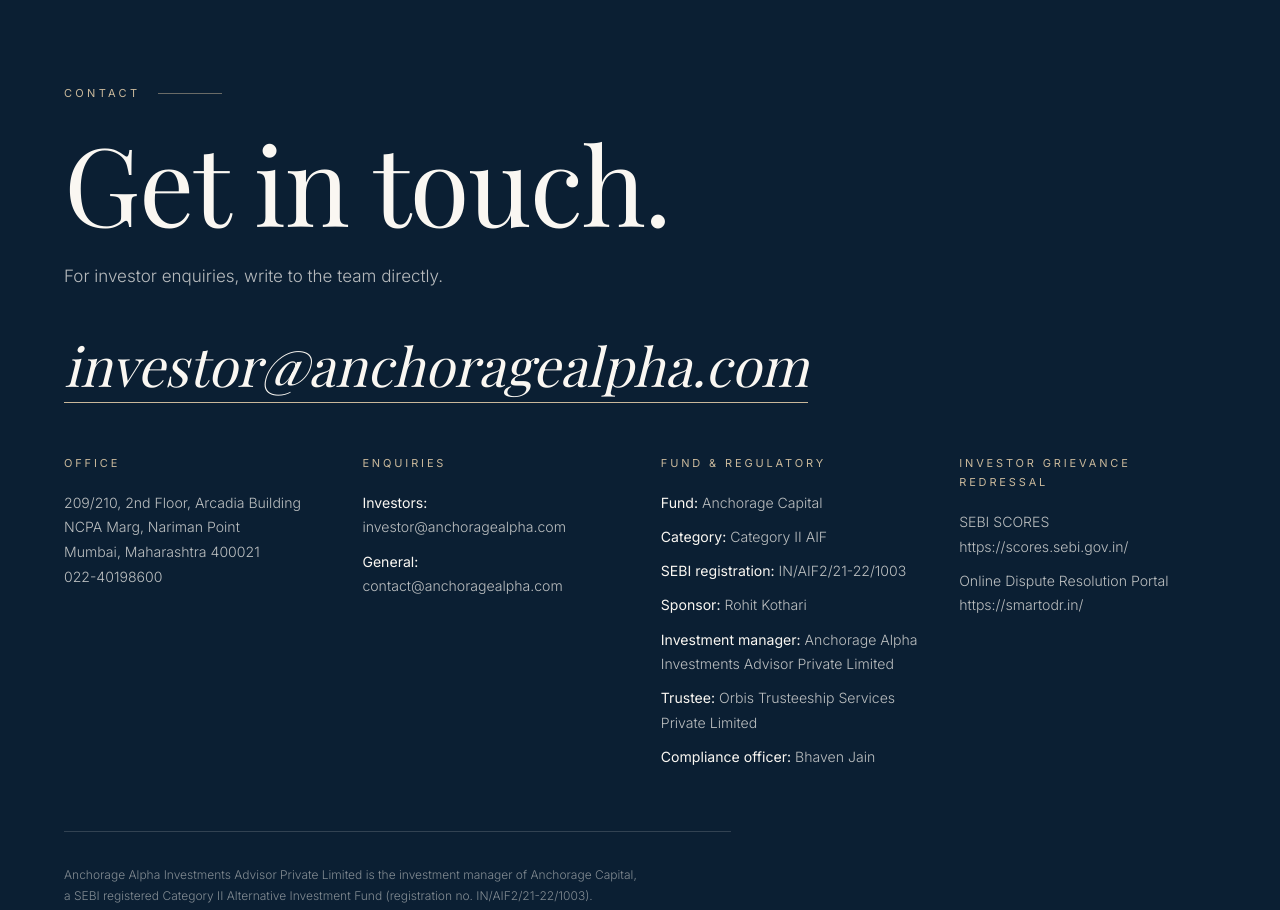
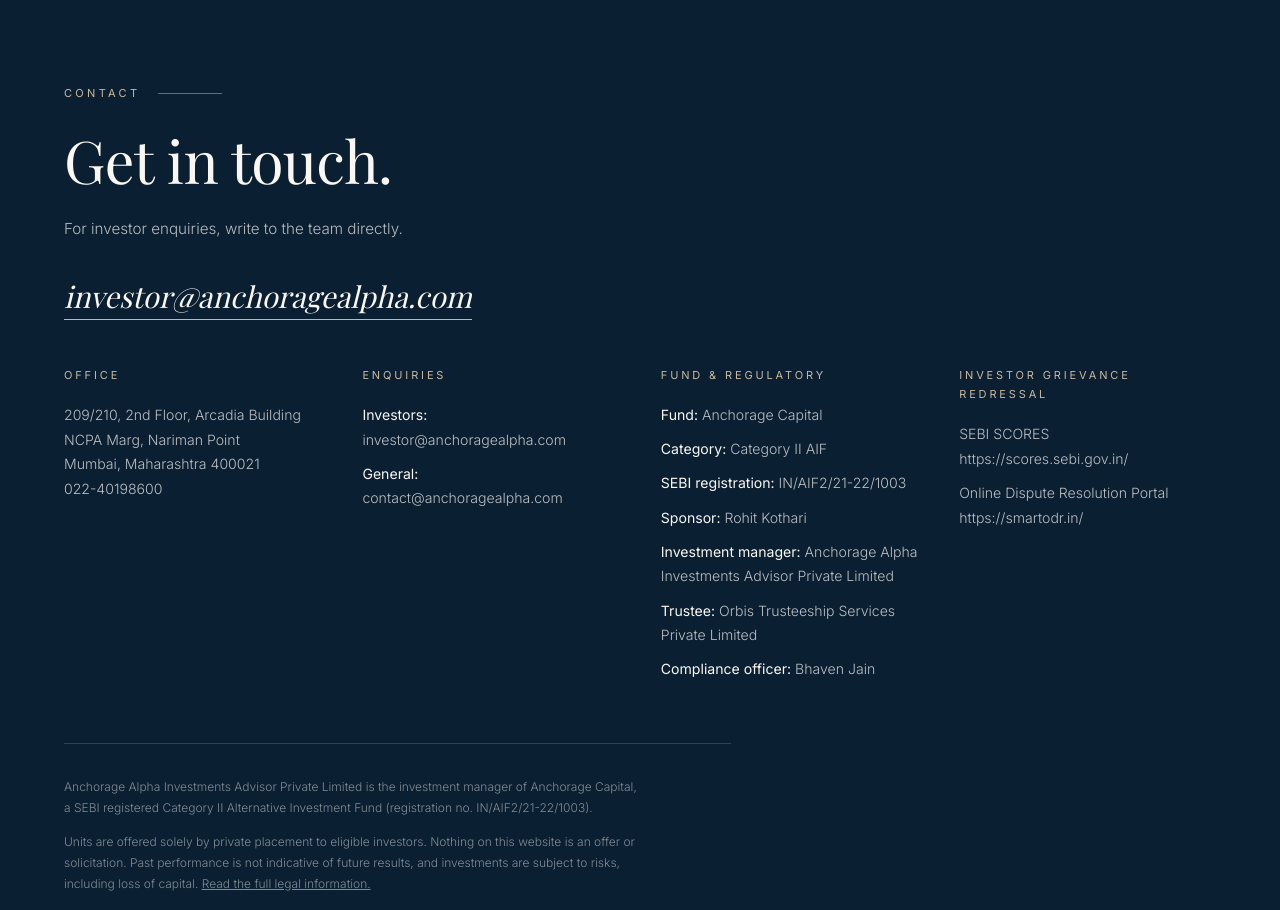
Before and after one commit to adityaanand1101/anchorage-alpha, a React (Vite) app: page / in a window 1280 px wide. Shown: the part 8480-9390 px from the top of the page. Built offline with nearby package versions, Linux system fonts and the light colour scheme; a web font is replaced by a local one.

Commit message:
Reduce contact heading, lede and email type sizes

```diff
--- a/src/styles.css
+++ b/src/styles.css
@@ -45,7 +45,7 @@
 .label i{height:1px;width:0;background:currentColor;opacity:.5;transition:width 1.4s .2s cubic-bezier(.65,0,.2,1)}.label.in i{width:64px}
 .dark .label{color:var(--sand)}
 .h1,.h2,.h3{font-family:var(--serif);font-weight:400;letter-spacing:-.012em;line-height:1.08}
-.h2{font-size:clamp(2.2rem,4.6vw,4rem);max-width:15ch}.h1{font-size:clamp(3rem,8.5vw,8rem);line-height:1}.h3{font-size:clamp(1.8rem,3vw,2.6rem)}
+.h2{font-size:clamp(2.2rem,4.6vw,4rem);max-width:15ch}.h1{font-size:clamp(2.1rem,4.6vw,3.8rem);line-height:1.08}.h3{font-size:clamp(1.8rem,3vw,2.6rem)}
 .lede,.body{margin-top:1.5rem;max-width:54ch;font-size:1.0625rem;line-height:1.8;color:var(--ink)}.dark .lede{color:rgba(250,247,242,.72)}
 .sub-h{margin-top:1.4rem;font:italic 400 1.35rem/1.4 var(--serif);color:var(--ocean)}
 .note{margin-top:1.8rem;max-width:80ch;font-size:.75rem;line-height:1.7;color:var(--mist)}.note.first{margin:0 0 1.5rem}
@@ -207,7 +207,8 @@
 @media(max-width:560px){.faq-list{margin-right:0}.tabs{gap:34px}.tabs button{font-size:16px}}
 
 /* contact */
-.mail{display:inline-block;margin:clamp(1.6rem,3.5vw,2.6rem) 0 clamp(2.2rem,4vw,4rem);font:italic 400 clamp(1.5rem,4.2vw,3.6rem)/1.2 var(--serif);background:linear-gradient(var(--sand),var(--sand)) left bottom/100% 1px no-repeat;padding-bottom:.3rem;transition:color .5s,background-size .8s var(--ease)}
+.mail{display:inline-block;margin:clamp(1.4rem,3vw,2.2rem) 0 clamp(2rem,3.6vw,3.4rem);font:italic 400 clamp(1.05rem,2.3vw,1.9rem)/1.3 var(--serif);background:linear-gradient(var(--sand),var(--sand)) left bottom/100% 1px no-repeat;padding-bottom:.3rem;transition:color .5s,background-size .8s var(--ease)}
+#contact .lede{font-size:.95rem;line-height:1.7}
 .mail:hover{color:var(--sand);background-size:0 1px;background-position:right bottom}
 .cols{display:grid;grid-template-columns:repeat(4,1fr);gap:2.6rem;font-size:.88rem;line-height:1.75;color:rgba(250,247,242,.74)}
 .cols h3{margin-bottom:1.1rem;font-size:.6875rem;font-weight:400;letter-spacing:.26em;text-transform:uppercase;color:var(--sand)}.cols p{margin-bottom:.6rem}.cols b{font-weight:400;color:var(--ivory)}.cols a:hover{color:var(--sand)}address{font-style:normal}
```
